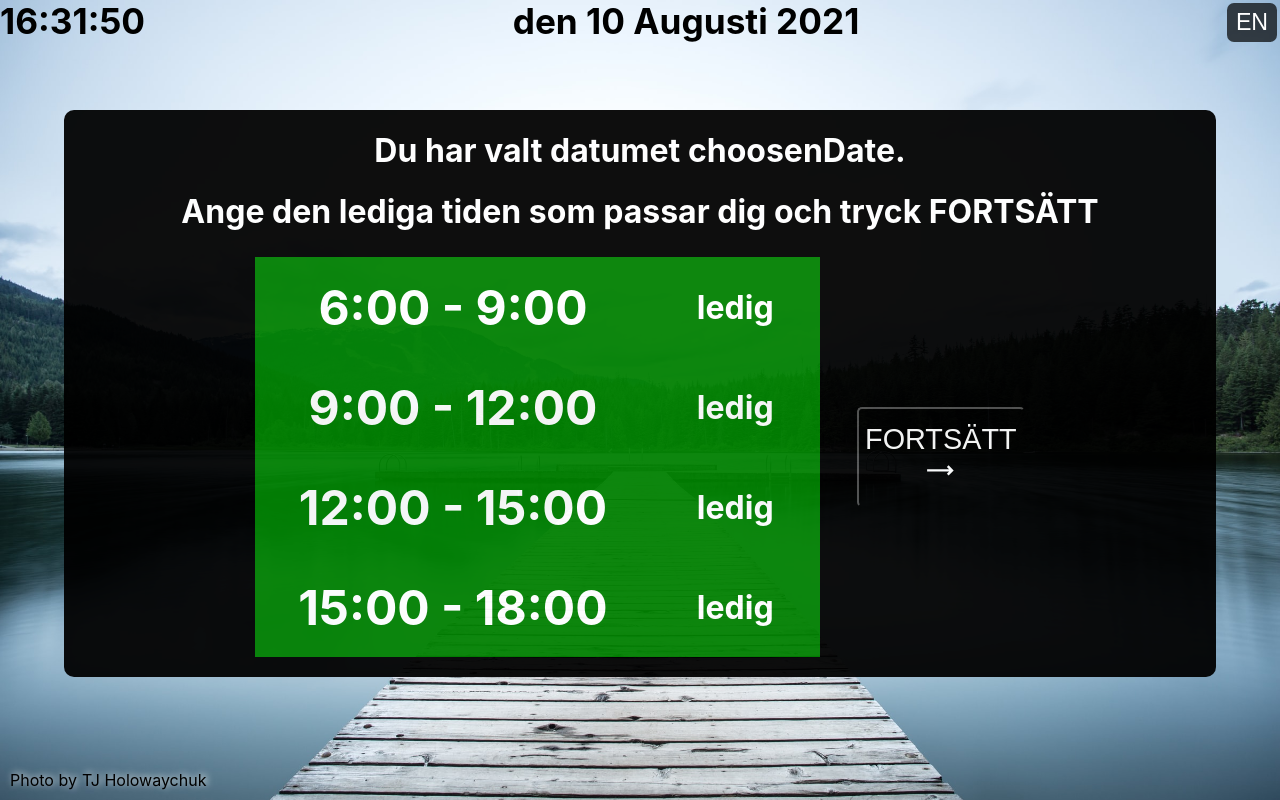
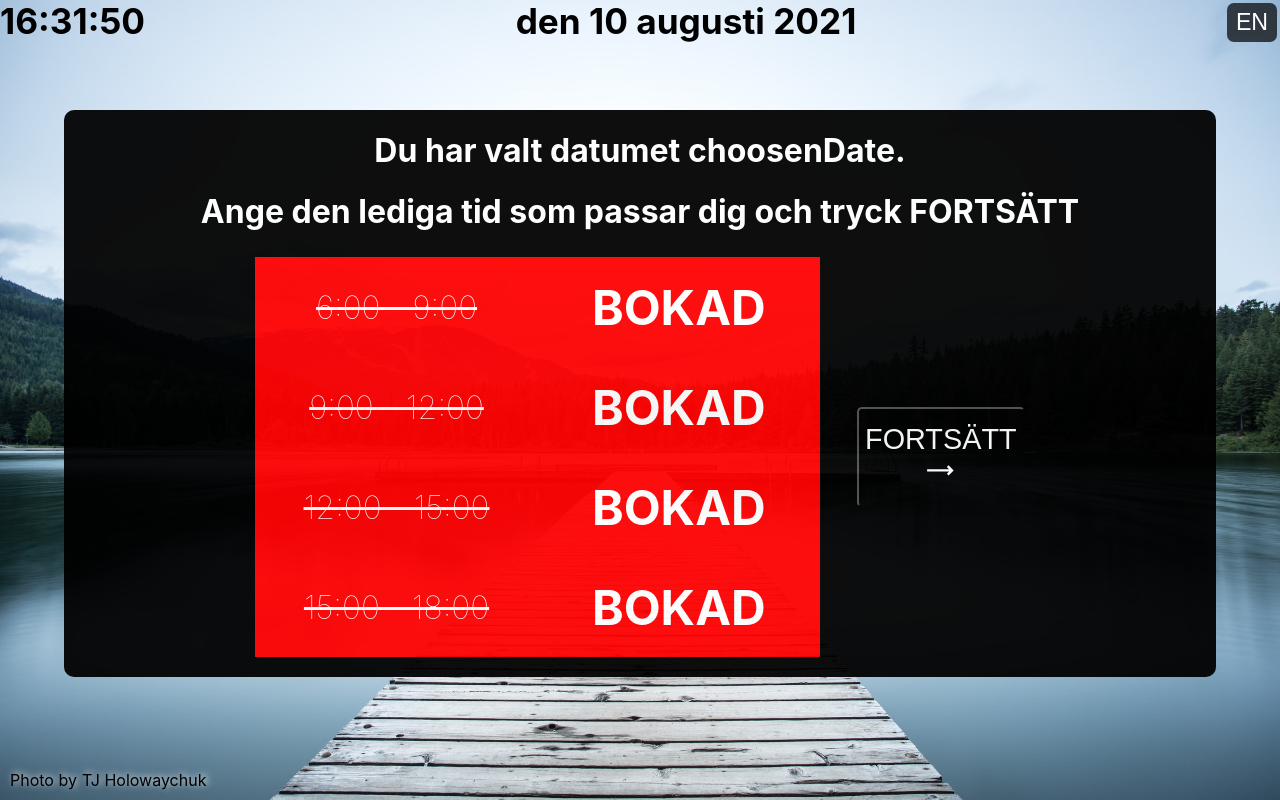
Before and after one commit to Claudiu-Ionel/LaundryDay, a React (Create React App) app: page / in a window 1280 px wide. Built offline with nearby package versions, Linux system fonts and the light colour scheme.

Commit message:
Small style fixes

```diff
--- a/src/Components/FrontEnd/TimePicker/TimePicker.jsx
+++ b/src/Components/FrontEnd/TimePicker/TimePicker.jsx
@@ -6,14 +6,14 @@ function TimePicker() {
   const [bookingStatus, setBookingStatus] = useState("ledig");
 
   // changing slot styles when booked:
-//   useEffect(() => {
-//     setBookingStatus("bokad");
-//   }, []);
+  useEffect(() => {
+    setBookingStatus("bokad");
+  }, []);
 
   return (
     <div className="timePickerContainer">
       <h1>Du har valt datumet choosenDate. </h1>
-      <h2>Ange den lediga tiden som passar dig och tryck FORTSÄTT</h2>
+      <h2>Ange den lediga tid som passar dig och tryck FORTSÄTT</h2>
       <article>
         <section>
           <div className={bookingStatus}>
--- a/src/Components/FrontEnd/background/background.jsx
+++ b/src/Components/FrontEnd/background/background.jsx
@@ -5,18 +5,18 @@ function Background() {
   // getting current date
   let today = new Date();
   const months = [
-    "Janiari",
-    "Februari",
-    "Mars",
-    "April",
-    "Mai",
-    "Juni",
-    "Juli",
-    "Augusti",
-    "September",
-    "Oktober",
-    "November",
-    "December",
+    "janiari",
+    "februari",
+    "mars",
+    "april",
+    "mai",
+    "juni",
+    "juli",
+    "augusti",
+    "september",
+    "oktober",
+    "november",
+    "december",
   ];
   let month = months[today.getMonth()];
   let date =
@@ -60,14 +60,14 @@ function Background() {
   const [seasonBackground, setSeasonBackground] = useState("main");
 
   useEffect(() => {
-    if (month === "Mars" || month === "April" || month === "Mai") {
+    if (month === "mars" || month === "april" || month === "mai") {
       setSeasonBackground("spring");
-    } else if (month === "Juni" || month === "Juli" || month === "Augusti") {
+    } else if (month === "juni" || month === "juli" || month === "augusti") {
       setSeasonBackground("summer");
     } else if (
-      month === "September" ||
-      month === "Oktober" ||
-      month === "November"
+      month === "september" ||
+      month === "oktober" ||
+      month === "november"
     ) {
       setSeasonBackground("autumn");
     } else {
```
